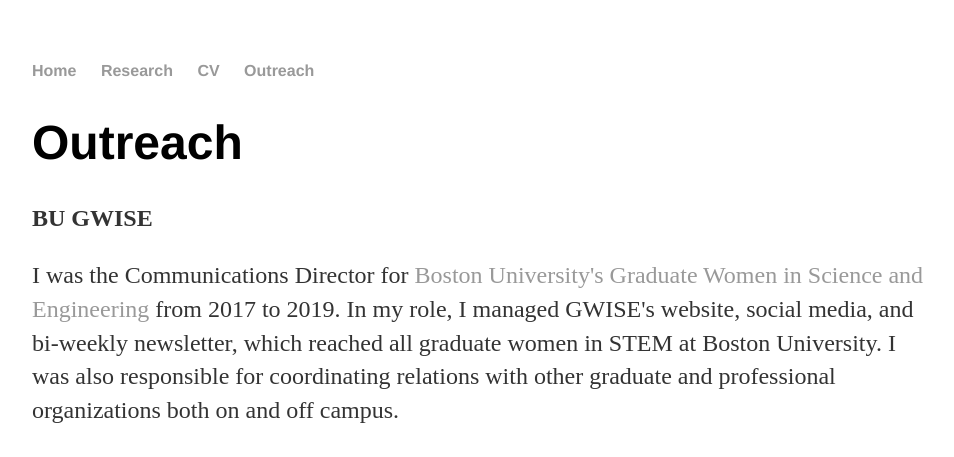
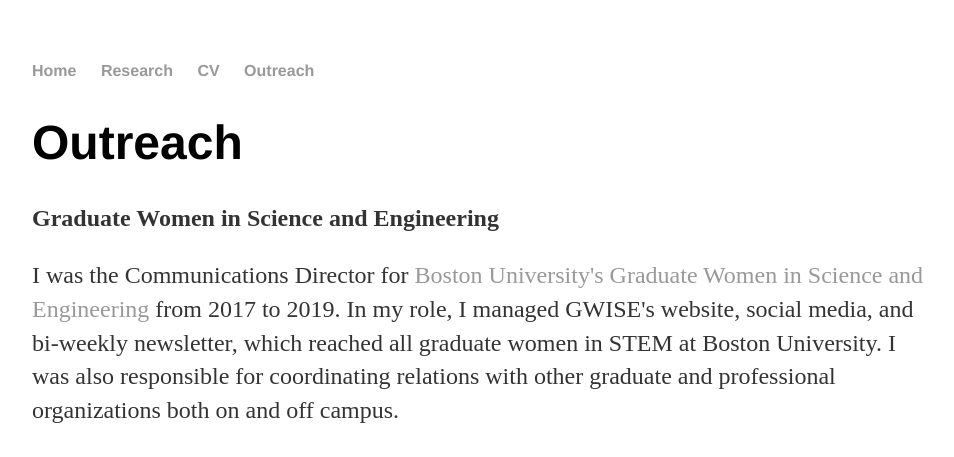
Before and after one commit to rkstan/rkstan.github.io, a Jekyll site: the page built from outreach/index.html, in a window 1280 px wide and 900 px high, cut to the strip 0-457 px from the top of the window. Shown: the whole strip, without its empty margins (160-1114 px from the left). Built offline with Jekyll 4.4.1, drawn with Linux system fonts in a browser that asks for light colours.

Commit message:
Update index.html

```diff
--- a/outreach/index.html
+++ b/outreach/index.html
@@ -7,7 +7,7 @@
 			<h1>Outreach</h1>
 
 
-			<p><b> BU GWISE </b><br>
+			<p><b> Graduate Women in Science and Engineering </b><br>
 			<p> I was the Communications Director for <a href="http://www.bu.edu/">Boston University's</a> <a href="http://www.bu.edu/gwise/">Graduate Women in Science and Engineering</a> from 2017 to 2019. In my role, I managed GWISE's website, social media, and bi-weekly newsletter, which reached all graduate women in STEM at Boston University. I was also responsible for coordinating relations with other graduate and professional organizations both on and off campus. <br>
 			<br>
 			<img style="float: center;" src="../images/GWISE_10YearGala_0473.jpg" width="550" height="400">
```
